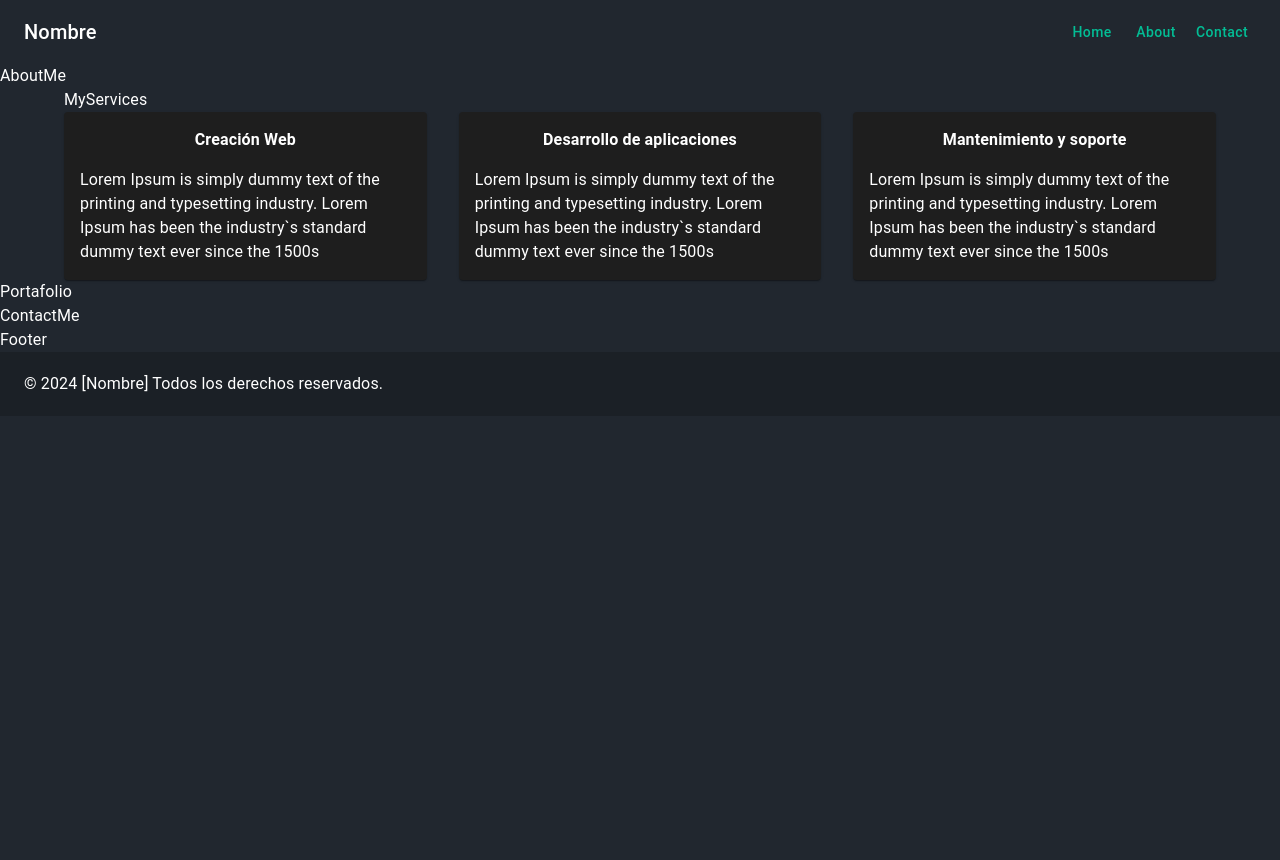
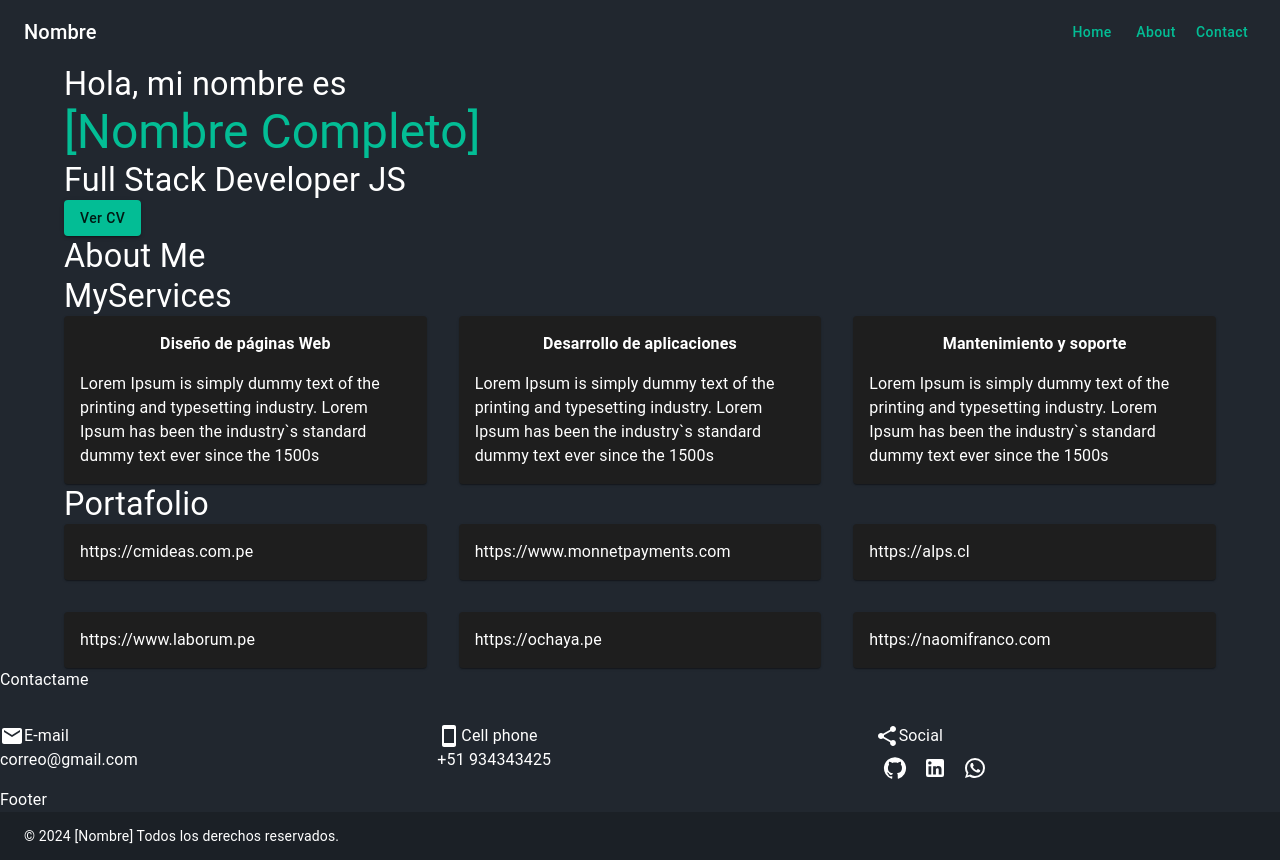
Before and after one commit to grovertb/grovertb.github.io, a React (Vite) app: page / in a window 1280 px wide. Before the commit the page ends 800 px from the top, so only its background shows below. Built offline with nearby package versions, Linux system fonts and the light colour scheme.

Commit message:
[ UPDATE ] sections

```diff
--- a/package.json
+++ b/package.json
@@ -12,6 +12,7 @@
   "dependencies": {
     "@emotion/react": "11.11.4",
     "@emotion/styled": "11.11.5",
+    "@mui/icons-material": "5.15.19",
     "@mui/material": "5.15.19",
     "eslint-config-react-app": "7.0.1",
     "react": "18.3.1",
--- a/src/components/AboutMe/index.tsx
+++ b/src/components/AboutMe/index.tsx
@@ -1,13 +1,9 @@
-import { Typography } from '@mui/material'
+import { Container, Typography } from '@mui/material'
 
-const AboutMe = () => {
-  console.log('AboutMe')
-
-  return (
-    <>
-      <Typography>AboutMe</Typography>
-    </>
-  )
-}
+const AboutMe = () => (
+  <Container>
+    <Typography variant='h4'>About Me</Typography>
+  </Container>
+)
 
 export default AboutMe
--- a/src/components/ContactMe/index.tsx
+++ b/src/components/ContactMe/index.tsx
@@ -1,13 +1,63 @@
-import { Typography } from '@mui/material'
+import { Grid, Typography, IconButton } from '@mui/material'
+import {
+  GitHub as GitHubIcon,
+  LinkedIn as LinkedInIcon,
+  WhatsApp as WhatsAppIcon,
+  Email as EmailIcon,
+  Share as ShareIcon,
+  Smartphone as SmartphoneIcon
+} from '@mui/icons-material'
 
-const ContactMe = () => {
-  console.log('ContactMe')
+import Root, { classes } from './styles'
 
-  return (
-    <>
-      <Typography>ContactMe</Typography>
-    </>
-  )
-}
+const ContactMe = () => (
+  <Root container spacing={4}>
+    <Grid item xs={12}>
+      <Typography>Contactame</Typography>
+    </Grid>
+    <Grid
+      item
+      sm={4}
+      xs={12}>
+      <div className={classes.title}>
+        <EmailIcon />
+        <Typography>E-mail</Typography>
+      </div>
+      <Typography>correo@gmail.com</Typography>
+    </Grid>
+    <Grid
+      item
+      sm={4}
+      xs={12}>
+      <div className={classes.title}>
+        <SmartphoneIcon />
+        <Typography>Cell phone</Typography>
+      </div>
+      <div>
+        <Typography>+51 934343425</Typography>
+      </div>
+    </Grid>
+    <Grid
+      item
+      sm={4}
+      xs={12}>
+      <div className={classes.title}>
+        <ShareIcon />
+        <Typography>Social</Typography>
+      </div>
+      <div>
+        <IconButton>
+          <GitHubIcon />
+        </IconButton>
+        <IconButton>
+          <LinkedInIcon />
+        </IconButton>
+        <IconButton>
+          <WhatsAppIcon />
+        </IconButton>
+      </div>
+    </Grid>
+  </Root>
+)
 
 export default ContactMe
--- /dev/null
+++ b/src/components/ContactMe/styles.ts
@@ -0,0 +1,17 @@
+import { Grid, styled } from '@mui/material'
+
+const PREFIX = 'ContactMe'
+
+export const classes = {
+  title: `${PREFIX}-title`
+}
+
+export default styled(Grid, {
+  name: PREFIX
+})((
+  // { theme: { spacing } }
+) => ({
+  [`& .${classes.title}`]: {
+    display: 'flex'
+  }
+}))
--- a/src/components/Footer/index.tsx
+++ b/src/components/Footer/index.tsx
@@ -5,8 +5,8 @@ import Root, { classes } from './styles'
 const Footer = () => (
   <Root>
     <Typography>Footer</Typography>
-    <Toolbar className={classes.toolbar}>
-      <Typography>© 2024 [Nombre] Todos los derechos reservados.</Typography>
+    <Toolbar className={classes.toolbar} variant='dense'>
+      <Typography variant='body2'>© 2024 [Nombre] Todos los derechos reservados.</Typography>
     </Toolbar>
   </Root>
 )
--- a/src/components/Header/index.tsx
+++ b/src/components/Header/index.tsx
@@ -1,4 +1,4 @@
-import { AppBar, Box, Button, Toolbar, Typography } from '@mui/material'
+import { AppBar, Box, Button, Container, Toolbar, Typography } from '@mui/material'
 
 const navItems = [ 'Home', 'About', 'Contact' ]
 
@@ -24,6 +24,12 @@ const Header = () => (
         </Box>
       </Toolbar>
     </AppBar>
+    <Container>
+      <Typography variant='h4'>Hola, mi nombre es</Typography>
+      <Typography color='primary' variant='h3'>[Nombre Completo]</Typography>
+      <Typography variant='h4'>Full Stack Developer JS</Typography>
+      <Button variant='contained'>Ver CV</Button>
+    </Container>
   </>
 )
 
--- a/src/components/MyServices/index.tsx
+++ b/src/components/MyServices/index.tsx
@@ -1,11 +1,11 @@
 import { Container, Grid, Typography } from '@mui/material'
 import CardService from './CardService'
 
-const services = [ 'Creación Web', 'Desarrollo de aplicaciones', 'Mantenimiento y soporte' ]
+const services = [ 'Diseño de páginas Web', 'Desarrollo de aplicaciones', 'Mantenimiento y soporte' ]
 
 const MyServices = () => (
   <Container>
-    <Typography>MyServices</Typography>
+    <Typography variant='h4'>MyServices</Typography>
     <Grid container spacing={4}>
       {
         services.map((service, index) => (
--- a/src/components/Portafolio/index.tsx
+++ b/src/components/Portafolio/index.tsx
@@ -1,9 +1,34 @@
-import { Typography } from '@mui/material'
+import { Container, Grid, Paper, Typography } from '@mui/material'
+
+const links = [
+  'https://cmideas.com.pe',
+  'https://www.monnetpayments.com',
+  'https://alps.cl',
+  'https://www.laborum.pe',
+  'https://ochaya.pe',
+  'https://naomifranco.com'
+]
 
 const Portafolio = () => (
-  <>
-    <Typography>Portafolio</Typography>
-  </>
+  <Container>
+    <Typography variant='h4'>Portafolio</Typography>
+    <Grid container spacing={4}>
+      {
+        links.map((link, index) => (
+          <Grid
+            item
+            key={`link-${index + 1}`}
+            md={4}
+            sm={6}
+            xs={12}>
+            <Paper sx={{ padding: 2 }}>
+              <Typography variant='body1'>{link}</Typography>
+            </Paper>
+          </Grid>
+        ))
+      }
+    </Grid>
+  </Container>
 )
 
 export default Portafolio
```
Also changed, not shown: 1 other file (tests, documents, lock files or other folders).
